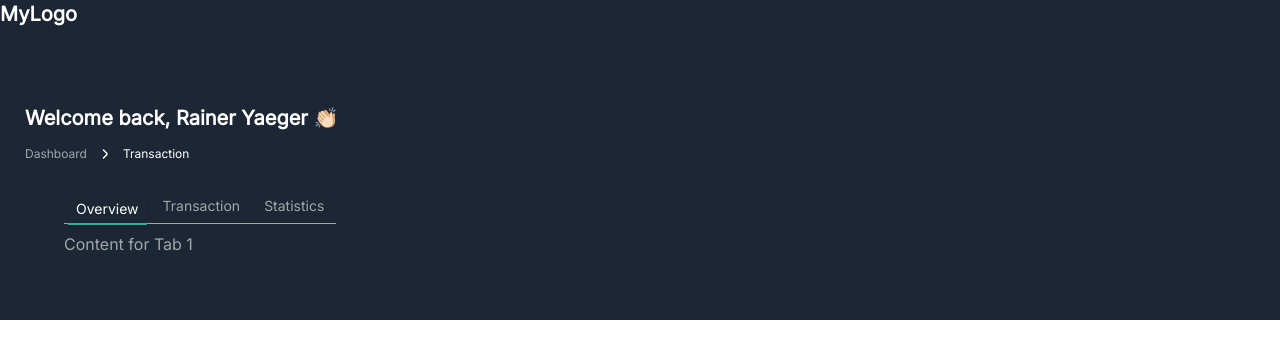
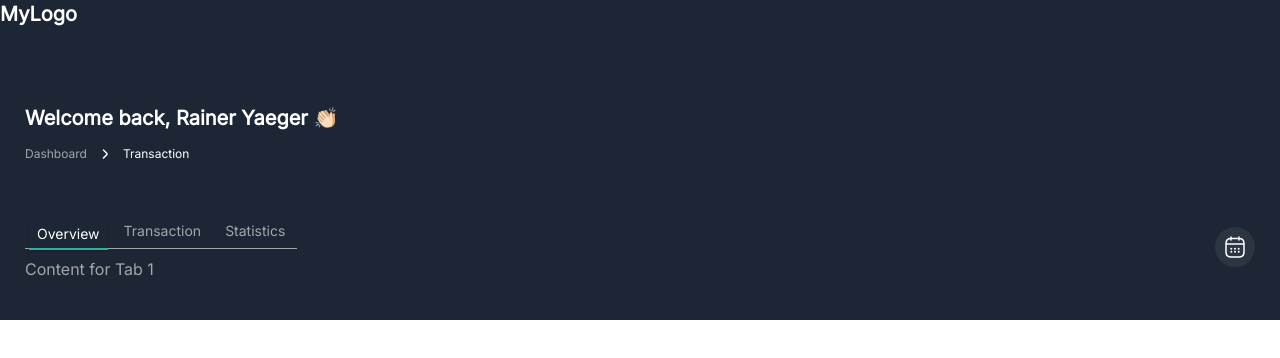
Before and after one commit to ariyanmvn/next-dashboard, a Next.js app: page / in a window 1280 px wide. Shown: the top 358 px of the page. Built offline with nearby package versions, Linux system fonts and the light colour scheme.

Commit message:
added calendar icon

```diff
--- /dev/null
+++ b/src/icons/CalendarIcon.tsx
@@ -0,0 +1,88 @@
+import React from "react";
+
+export default function CalendarIcon() {
+  return (
+    <svg
+      width="24"
+      height="24"
+      viewBox="0 0 24 24"
+      fill="none"
+      xmlns="http://www.w3.org/2000/svg"
+    >
+      <path
+        d="M8 2V5"
+        stroke="white"
+        stroke-width="1.5"
+        stroke-miterlimit="10"
+        stroke-linecap="round"
+        stroke-linejoin="round"
+      />
+      <path
+        d="M16 2V5"
+        stroke="white"
+        stroke-width="1.5"
+        stroke-miterlimit="10"
+        stroke-linecap="round"
+        stroke-linejoin="round"
+      />
+      <path
+        d="M3.5 9.08984H20.5"
+        stroke="white"
+        stroke-width="1.5"
+        stroke-miterlimit="10"
+        stroke-linecap="round"
+        stroke-linejoin="round"
+      />
+      <path
+        d="M21 8.5V17C21 20 19.5 22 16 22H8C4.5 22 3 20 3 17V8.5C3 5.5 4.5 3.5 8 3.5H16C19.5 3.5 21 5.5 21 8.5Z"
+        stroke="white"
+        stroke-width="1.5"
+        stroke-miterlimit="10"
+        stroke-linecap="round"
+        stroke-linejoin="round"
+      />
+      <path
+        d="M15.6947 13.7002H15.7037"
+        stroke="white"
+        stroke-width="2"
+        stroke-linecap="round"
+        stroke-linejoin="round"
+      />
+      <path
+        d="M15.6947 16.7002H15.7037"
+        stroke="white"
+        stroke-width="2"
+        stroke-linecap="round"
+        stroke-linejoin="round"
+      />
+      <path
+        d="M11.9955 13.7002H12.0045"
+        stroke="white"
+        stroke-width="2"
+        stroke-linecap="round"
+        stroke-linejoin="round"
+      />
+      <path
+        d="M11.9955 16.7002H12.0045"
+        stroke="white"
+        stroke-width="2"
+        stroke-linecap="round"
+        stroke-linejoin="round"
+      />
+      <path
+        d="M8.29431 13.7002H8.30329"
+        stroke="white"
+        stroke-width="2"
+        stroke-linecap="round"
+        stroke-linejoin="round"
+      />
+      <path
+        d="M8.29431 16.7002H8.30329"
+        stroke="white"
+        stroke-width="2"
+        stroke-linecap="round"
+        stroke-linejoin="round"
+      />
+    </svg>
+  );
+}
--- a/src/subComponents/HeroTabs.tsx
+++ b/src/subComponents/HeroTabs.tsx
@@ -1,13 +1,14 @@
 import { Tabs, TabsContent, TabsList, TabsTrigger } from "@/components/ui/tabs";
+import CalendarIcon from "@/icons/CalendarIcon";
 
 export default function HeroTabs() {
     return (
-      <div className='w-[90%] mx-auto text-[#A2A6AA] '>
+      <div className=' flex justify-between items-center p-[25px] text-[#A2A6AA]  '>
         <Tabs defaultValue="tab1" className="w-full">
           <TabsList className="flex space-x-2 ">
             <TabsTrigger value="tab1">Overview</TabsTrigger>
             <TabsTrigger value="tab2">Transaction</TabsTrigger>
-            <TabsTrigger className="hidden lg:block" value="tab2">Statistics</TabsTrigger>
+            <TabsTrigger className="hidden lg:block" value="tab3">Statistics</TabsTrigger>
           </TabsList>
           <TabsContent value="tab1">
             <p>Content for Tab 1</p>
@@ -15,7 +16,13 @@ export default function HeroTabs() {
           <TabsContent value="tab2">
             <p>Content for Tab 2</p>
           </TabsContent>
+          <TabsContent value="tab3">
+            <p>Content for Tab 3</p>
+          </TabsContent>
         </Tabs>
+       <div className="calendar h-[42] w-[42] bg-[#FFFFFF12] rounded-full p-2">
+        <CalendarIcon></CalendarIcon>
+       </div>
       </div>
     );
   }
```
